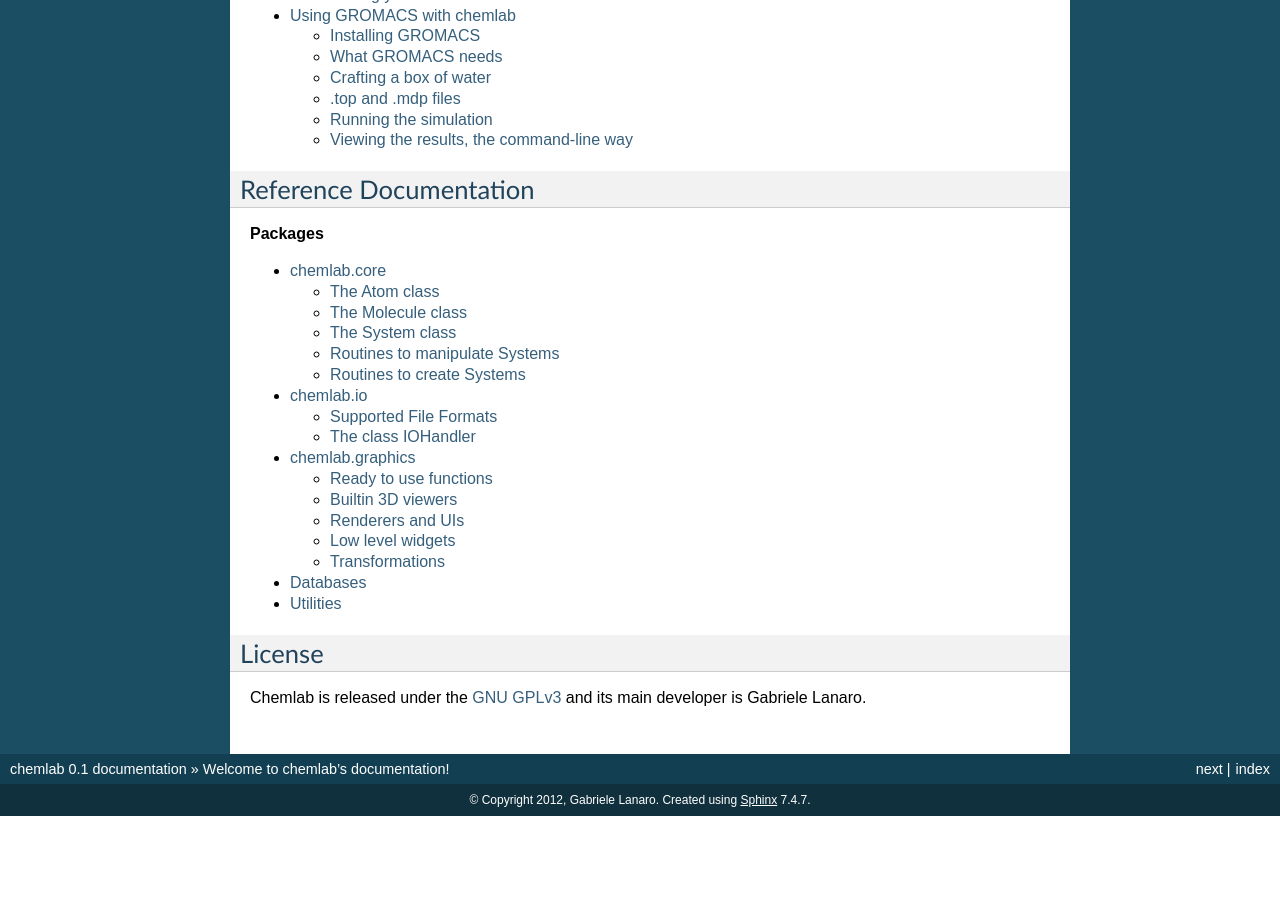
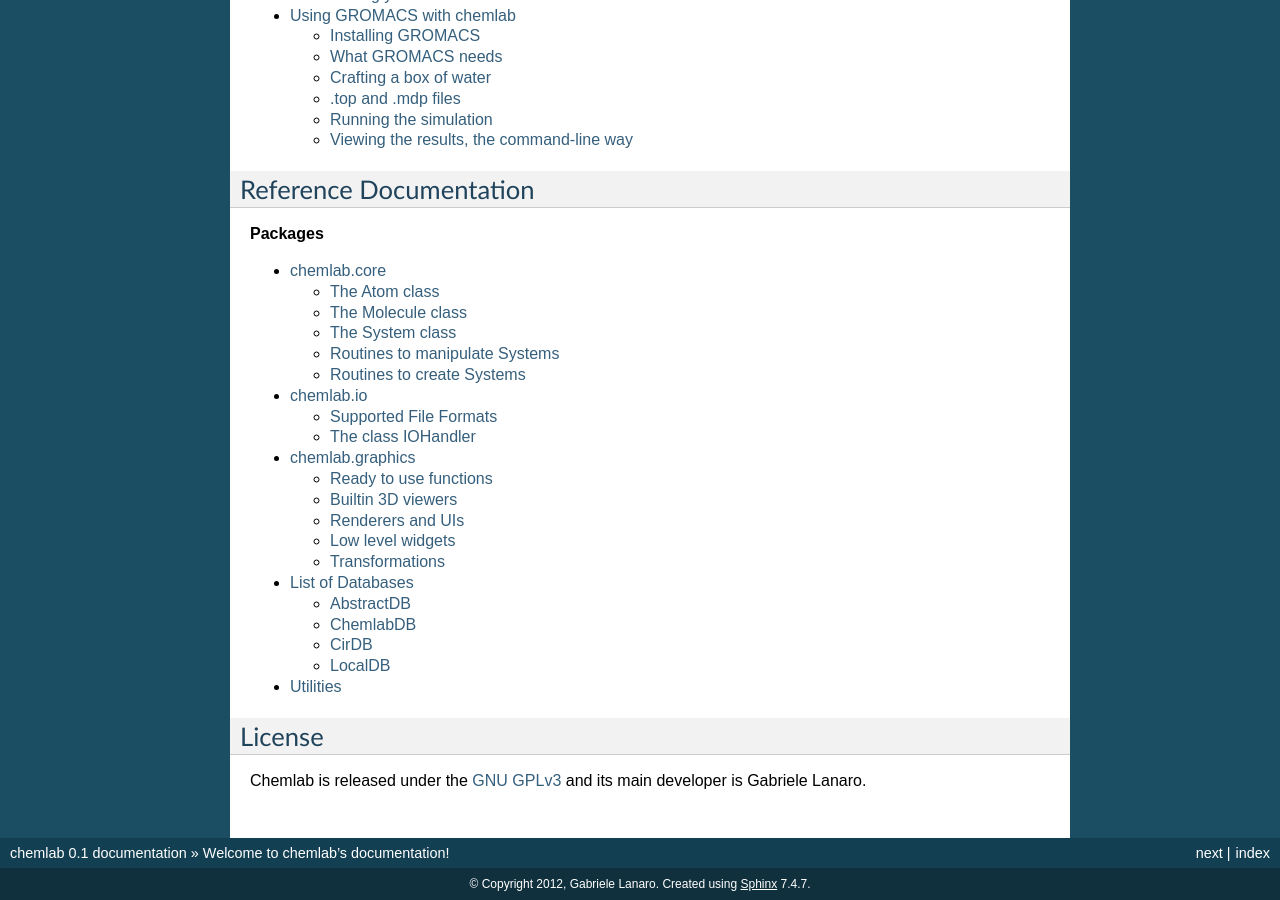
Before and after one commit to chemlab/chemlab, a Sphinx documentation site: the page built from docs/index.rst, in a window 1280 px wide and 900 px high, scrolled down 1285 px. Built offline with Sphinx 7.4.7, drawn with Linux system fonts in a browser that asks for light colours; formulas are drawn with MathJax 3; before the commit the page ends 2101 px from its top, so only the background shows below that.

```diff
--- a/docs/api/chemlab.db.rst
+++ b/docs/api/chemlab.db.rst
@@ -1,5 +1,27 @@
-=========
-Databases
-=========
+=================
+List of Databases
+=================
+
+AbstractDB
+----------
+
+.. autoclass:: chemlab.db.base.AbstractDB
+    :members:
+
+ChemlabDB
+---------
+
+.. autoclass:: chemlab.db.ChemlabDB
+    :members:
+
+CirDB
+-----
 
 .. autoclass:: chemlab.db.CirDB
+    :members:
+
+LocalDB
+-------
+
+.. autoclass:: chemlab.db.LocalDB
+    :members:
--- a/docs/db.rst
+++ b/docs/db.rst
@@ -77,3 +77,5 @@ have a community mantained github repo with commonly used molecules
 and data, that can be directly accessed by chemlab (everybody is
 welcome to develop such an extension). On top of that, you can
 copy-paste json molecule files without having to do any migration.
+
+.. seealso:: :doc:`api/chemlab.db`
```
